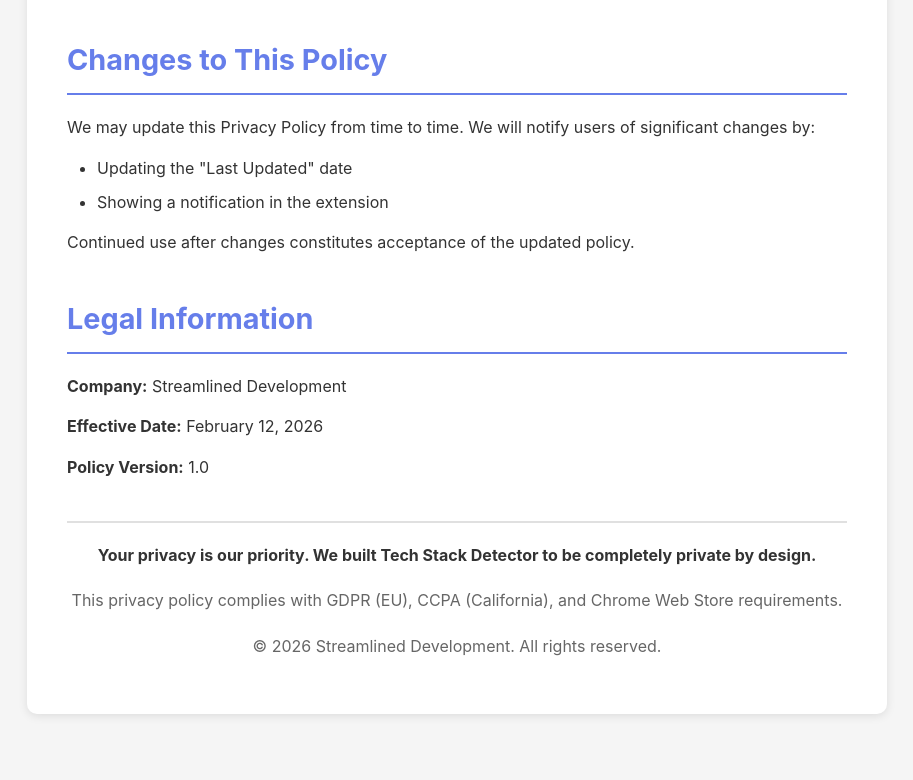
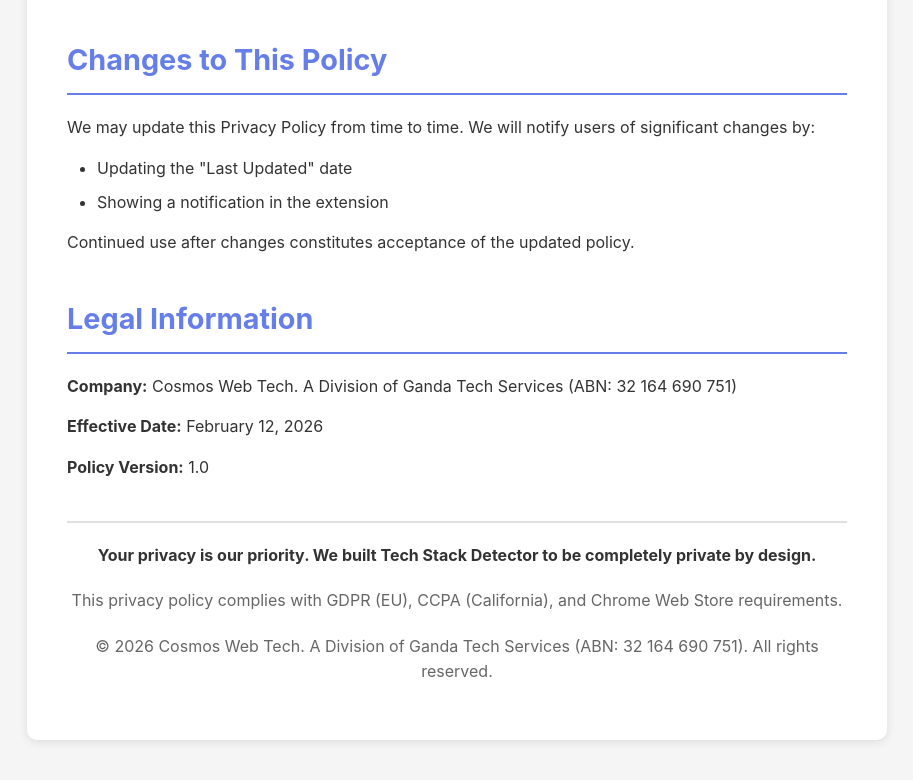
Before and after one commit to ashishgurprit/tech-stack-extension, a plain HTML site: page privacy/index.html in a window 1280 px wide. Shown: the part 6459-7239 px from the top of the page, without its empty margins (183-1096 px from the left). Before the commit the page ends 7213 px from the top, so only its background shows below. Drawn offline with Linux system fonts and the light colour scheme.

Commit message:
fix: Update copyright and company to Cosmos Web Tech / Ganda Tech Services

```diff
--- a/privacy/index.html
+++ b/privacy/index.html
@@ -420,7 +420,7 @@
 
             <section>
                 <h2>Legal Information</h2>
-                <p><strong>Company:</strong> Streamlined Development</p>
+                <p><strong>Company:</strong> Cosmos Web Tech. A Division of Ganda Tech Services (ABN: 32 164 690 751)</p>
                 <p><strong>Effective Date:</strong> February 12, 2026</p>
                 <p><strong>Policy Version:</strong> 1.0</p>
             </section>
@@ -428,7 +428,7 @@
             <div class="footer">
                 <p><strong>Your privacy is our priority. We built Tech Stack Detector to be completely private by design.</strong></p>
                 <p style="margin-top: 20px;">This privacy policy complies with GDPR (EU), CCPA (California), and Chrome Web Store requirements.</p>
-                <p style="margin-top: 20px;">© 2026 Streamlined Development. All rights reserved.</p>
+                <p style="margin-top: 20px;">© 2026 Cosmos Web Tech. A Division of Ganda Tech Services (ABN: 32 164 690 751). All rights reserved.</p>
             </div>
         </div>
     </div>
```
